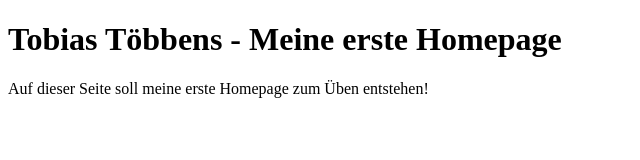
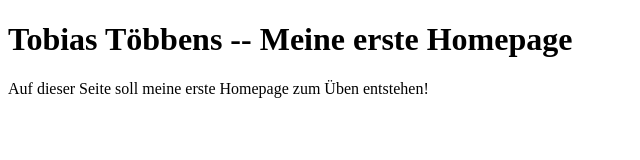
Before and after one commit to tobi2608/webeng2013, a plain HTML site: page bootstrap/index.html in a window 1280 px wide. Shown: the whole page, without its empty margins (0-640 px from the left). Drawn offline with Linux system fonts and the light colour scheme.

Commit message:
2. Versuch

```diff
--- a/bootstrap/index.html
+++ b/bootstrap/index.html
@@ -6,7 +6,7 @@
 </head>
 <body>
 <header>
-	<h1>Tobias Többens - Meine erste Homepage</h1>
+	<h1>Tobias Többens -- Meine erste Homepage</h1>
 </header>
 <article>
 	<p>Auf dieser Seite soll meine erste Homepage zum Üben entstehen!</p>
```
